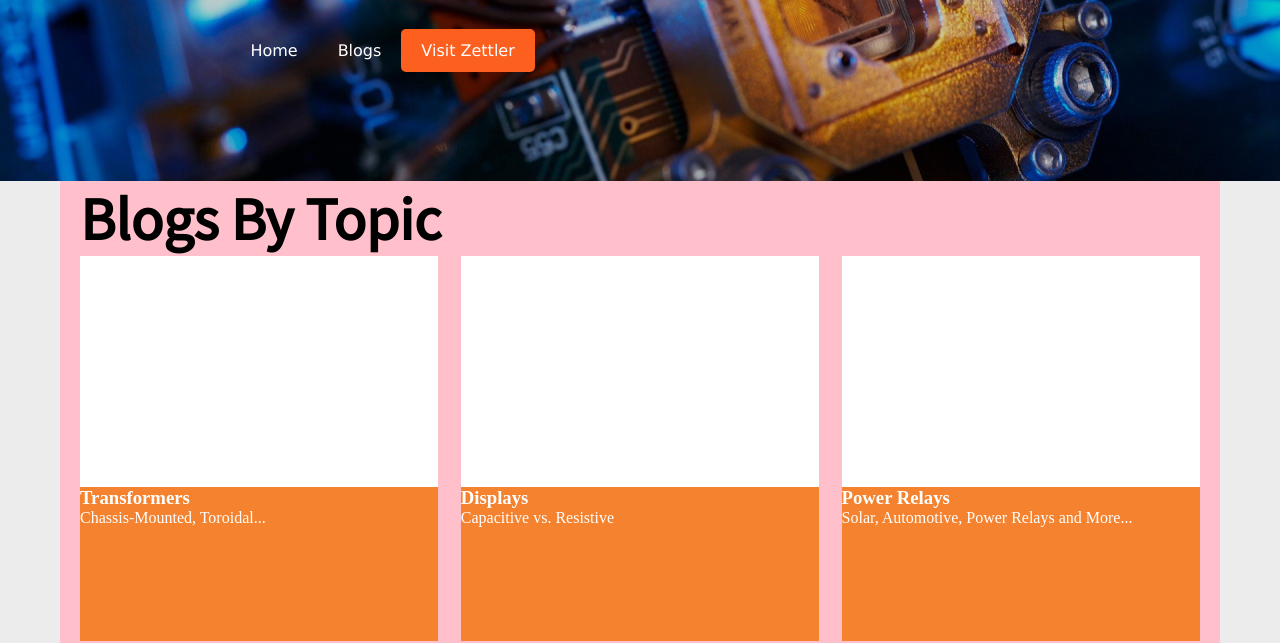
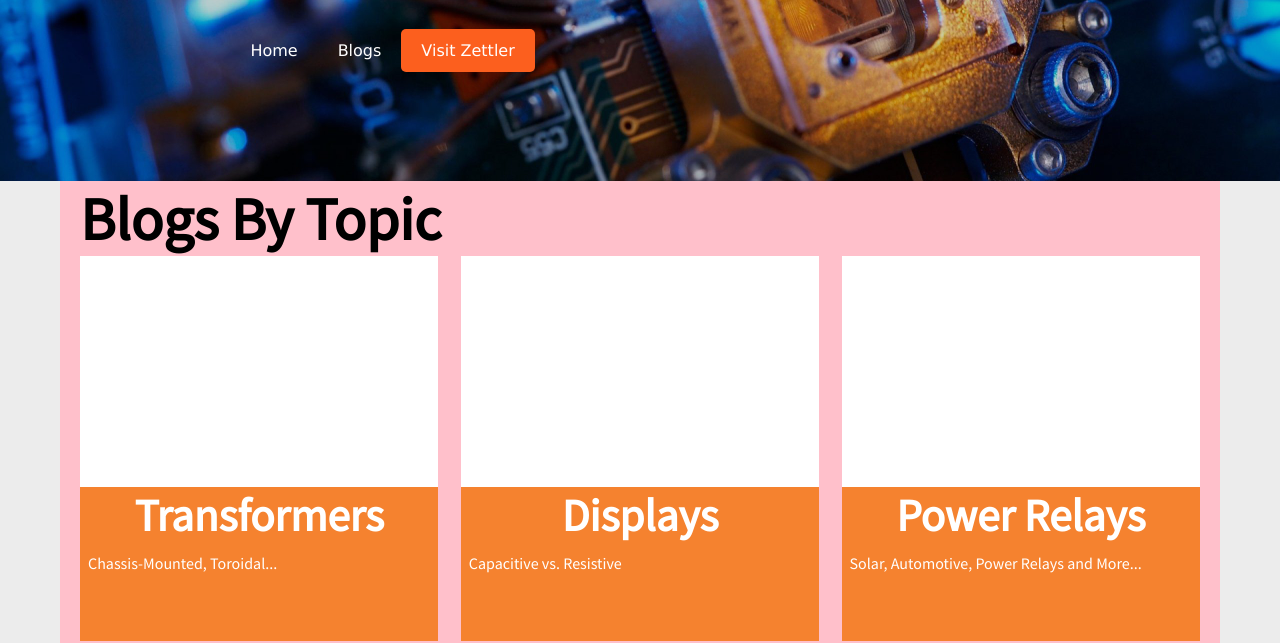
Before and after one commit to KaneMJ/ZBlog, a React app: page / in a window 1280 px wide. Shown: the part 169-812 px from the top of the page. Built offline with nearby package versions, Linux system fonts and the light colour scheme.

Commit message:
Have the cards in place for the blog section. Just need to add images to them

```diff
--- a/src/css/blogtopic.css
+++ b/src/css/blogtopic.css
@@ -49,6 +49,18 @@
     color: white;
 }
 
-.description h3{
+.description h3 {
     margin: 0;
+    text-align: center;
+    font-family: 'Source Sans Pro';
+    font-size: 45px;
+    margin-bottom: 10px;
 }
+
+.description p {
+    font-family: 'Source Sans Pro';
+    font-weight: lighter;
+    padding-left: 8px;
+    padding-right: 8px;
+    float: left;
+}
```
